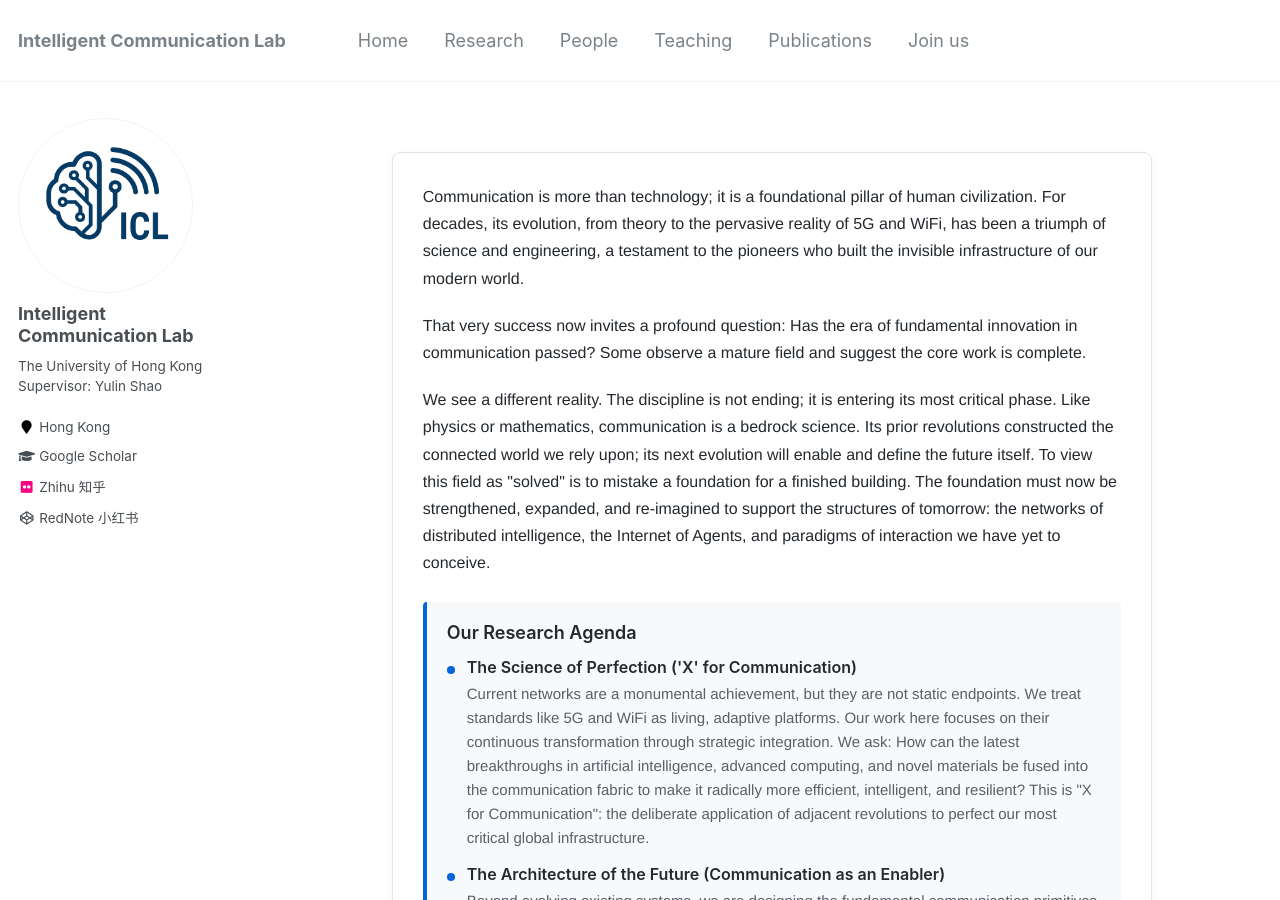
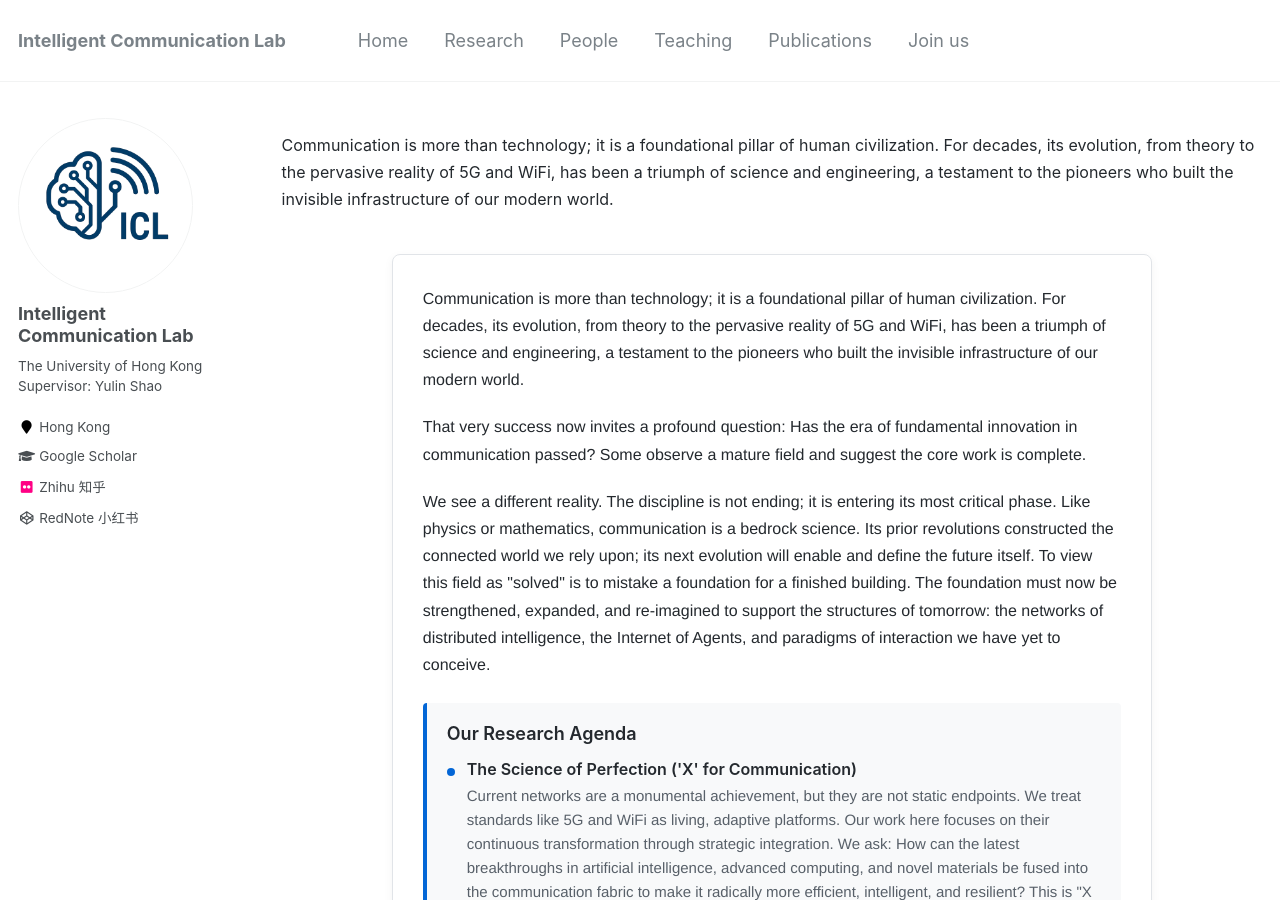
Before and after one commit to hku-icl/hku-icl.github.io, a Jekyll site: the page built from _pages/research.md, in a window 1280 px wide and 900 px high. Built offline with Jekyll 4.4.1, drawn with Linux system fonts in a browser that asks for light colours.

Commit message:
Update research.md

```diff
--- a/_pages/research.md
+++ b/_pages/research.md
@@ -3,6 +3,10 @@ layout: archive
 permalink: /research/
 author_profile: true
 ---
+
+<p style="color: #24292e; font-size: 16px; line-height: 1.7; margin: 0 0 20px 0;">
+      Communication is more than technology; it is a foundational pillar of human civilization. For decades, its evolution, from theory to the pervasive reality of 5G and WiFi, has been a triumph of science and engineering, a testament to the pioneers who built the invisible infrastructure of our modern world.
+</p>
 
 <div style="font-family: 'Helvetica Neue', Arial, sans-serif; max-width: 800px; margin: 0 auto; padding: 20px;">
 
```
